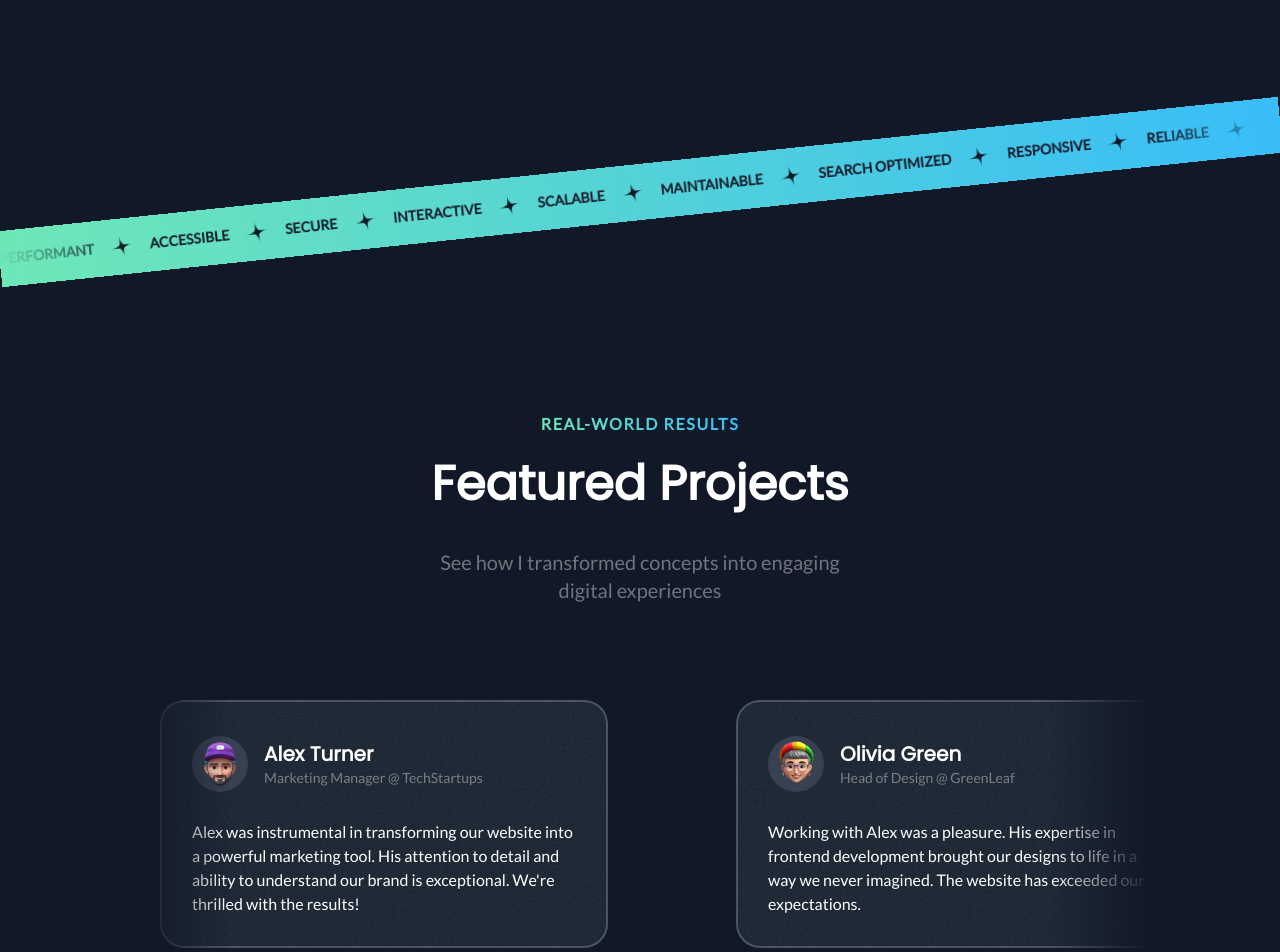
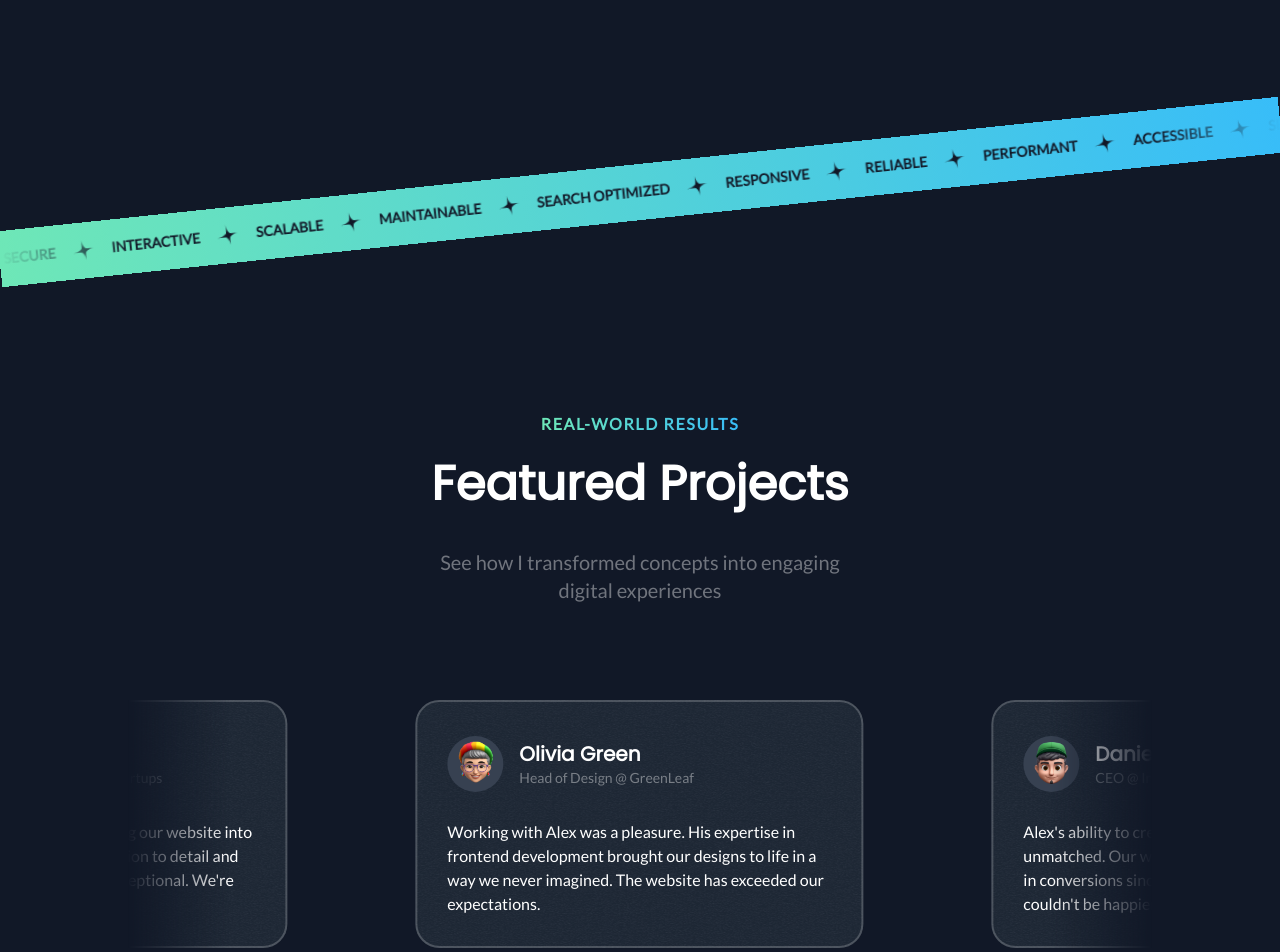
Before and after one commit to saicharanruka/nextjs-portfolio-site, a Next.js app: page / in a window 1280 px wide. Shown: the part 2820-3772 px from the top of the page. Built offline with nearby package versions, Linux system fonts and the light colour scheme.

Commit message:
added testimonials animations

```diff
--- a/app/sections/Tape.tsx
+++ b/app/sections/Tape.tsx
@@ -1,4 +1,5 @@
 import StarIcon from "@/app/assets/icons/star.svg";
+import { Fragment } from "react";
 
 const words = [
 	"Performant",
@@ -17,7 +18,9 @@ const TapeSection = () => {
 		<div className="py-16 lg:py-24 overflow-x-clip">
 			<div className="bg-gradient-to-r from-emerald-300 to-sky-400  -rotate-6 -mx-1">
 				<div className="flex [mask-image:linear-gradient(to_right,_transparent,_black_10%,_black_90%,_transparent)]">
-					<div className="flex flex-none gap-4 py-4">
+					<div className="flex flex-none gap-4 py-4 pr-4 animate-move-left [animation-duration:30s]">
+						{[...new Array(2)].fill(0).map((_, idx) => (
+							<Fragment key={idx}>
 								{words.map((word) => (
 									<div className="inline-flex gap-4 items-center" key={word}>
 										<span className="text-gray-900 uppercase font-extrabold text-sm">
@@ -25,6 +28,8 @@ const TapeSection = () => {
 										</span>
 										<StarIcon className="size-6 text-gray-900 -rotate-12" />
 									</div>
+								))}
+							</Fragment>
 						))}
 					</div>
 				</div>
--- a/app/sections/Testimonials.tsx
+++ b/app/sections/Testimonials.tsx
@@ -8,6 +8,7 @@ import Image from "next/image";
 import SectionHeader from "../components/SectionHeader";
 // import grainImage from "@/app/assets/images/grain.jpg";
 import Card from "../components/card/Card";
+import { Fragment } from "react";
 
 const testimonials = [
 	{
@@ -50,12 +51,14 @@ const TestimonialsSection = () => {
 				heading="Featured Projects"
 				para="See how I transformed concepts into engaging digital experiences"
 			/>
-			<div className="mt-16 lg:mt-24 flex overflow-x-clip container [mask-image:linear-gradient(to_right,_transparent,_black_10%,_black_90%,_transparent)]">
-				<div className="flex gap-32 flex-none">
+			<div className="mt-12 lg:mt-20 flex overflow-x-clip container [mask-image:linear-gradient(to_right,_transparent,_black_10%,_black_90%,_transparent)] py-4 group ">
+				<div className="flex gap-32 flex-none animate-move-left [animation-duration:60s] hover:[animation-play-state:paused] pr-32">
+					{[...new Array(2)].fill(0).map((_, idx) => (
+						<Fragment key={idx}>
 							{testimonials.map((testimonial) => (
 								<Card
 									key={testimonial.name}
-							className="max-w-xs md:p-8 md:max-w-md p-6"
+									className="max-w-xs md:p-8 md:max-w-md p-6 hover:-rotate-1 transition duration-300"
 								>
 									<div className="flex items-center gap-2">
 										<div className="size-14 bg-gray-700 inline-flex flex-shrink-0 rounded-full">
@@ -81,6 +84,8 @@ const TestimonialsSection = () => {
 									</div>
 								</Card>
 							))}
+						</Fragment>
+					))}
 				</div>
 			</div>
 		</section>
--- a/tailwind.config.js
+++ b/tailwind.config.js
@@ -25,6 +25,7 @@ const config = {
 			},
 			animation: {
 				"ping-large": "ping-large 1s ease-in-out infinite",
+				"move-left": "move-left 1s linear infinite",
 			},
 			keyframes: {
 				"ping-large": {
@@ -33,6 +34,10 @@ const config = {
 						opacity: "0",
 					},
 				},
+				"move-left": {
+					"0%": { transform: "translateX(0%)" },
+					"100%": { transform: "translateX(-50%)" },
+				},
 			},
 		},
 	},
```
Lines whose indentation alone changed are shown as unchanged.
